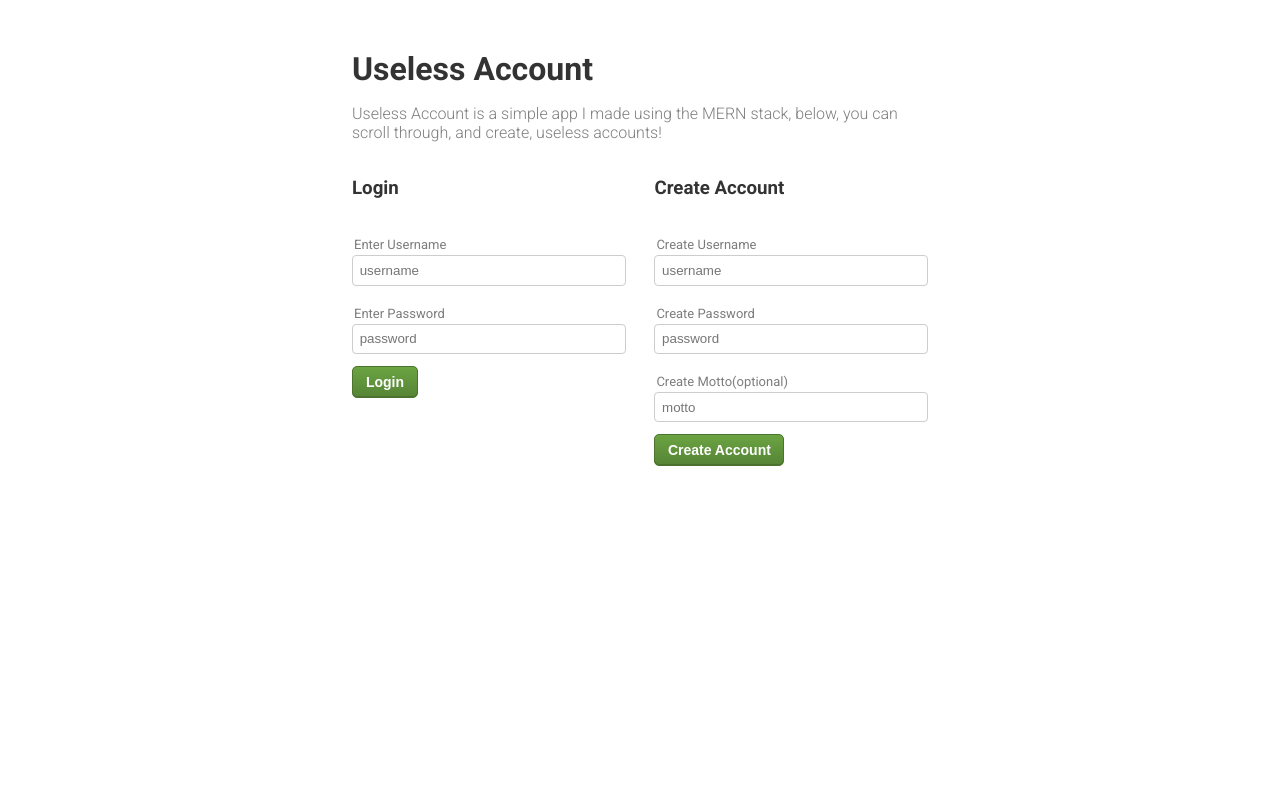
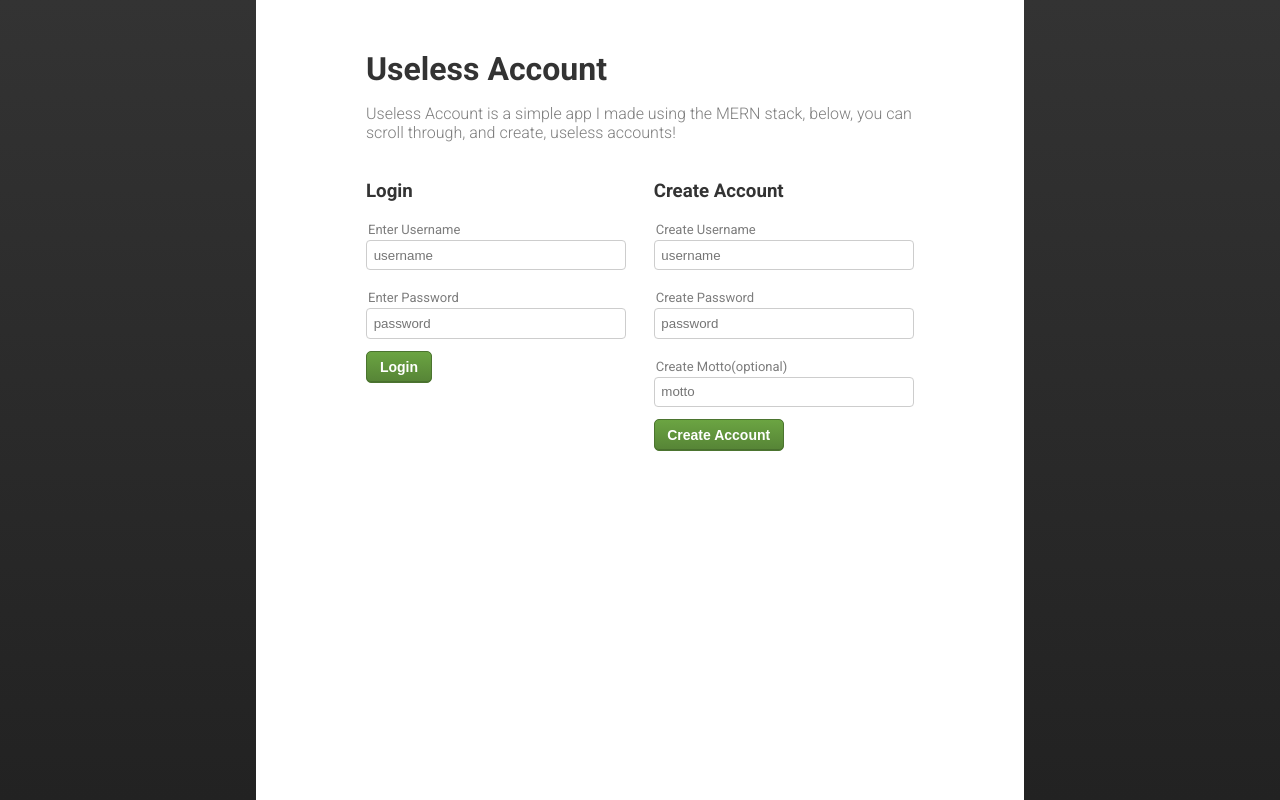
Before and after one commit to MichaelSpencer1995/useless-account, a React (Create React App) app: page / in a window 1280 px wide. Built offline with nearby package versions, Linux system fonts and the light colour scheme.

Commit message:
styled page

```diff
--- a/src/App.js
+++ b/src/App.js
@@ -9,13 +9,21 @@ class App extends Component {
   constructor(props) {
     super(props)
 
+    this.state = {
+      loginView: true,
+      loadingView: false,
+      accountsView: false
 
+      // loginView: false,
+      // loadingView: false,
+      // accountsView: true
+    }
   }
 
   render() {
+    if(this.state.loginView) {
       return (
         <Container>
-        <LeftContainer>
             <TitleAndDes />
 
             <FormsContainer>
@@ -23,18 +31,29 @@ class App extends Component {
 
               <CreateAccountForm />
             </FormsContainer>
-        </LeftContainer>
+        </Container>
+      )
+    }
+    if(this.state.accountsView) {
+      return (
+        <Container>
+          <TitleAndDes />
 
           <AccountsList />
         </Container>
       )
     }
   }
+}
 
 const Container = styled.div`
-  width: 45%;
+  width: 60%;
+  height: 100vh;
+  background: white;
   margin: 0 auto;
-  margin-top: 50px;
+  padding: 50px 110px;
+  box-sizing: border-box;
+  padding-bottom: 0;
   // display: flex;
   // justify-content: space-between;
 
@@ -46,6 +65,7 @@ const Container = styled.div`
 const FormsContainer = styled.div`
   display: flex;
   justify-content: space-between;
+  margin-top: 38px;
 
   > * {
     flex-basis: 47.5%;
@@ -54,4 +74,5 @@ const FormsContainer = styled.div`
 const LeftContainer = styled.div``
 const RightContainer = styled.div``
 
+
 export default App
--- /dev/null
+++ b/src/components/accounts_hard_data.js
@@ -0,0 +1,19 @@
+const data = [
+    {
+        username: "BigLazyPitufo",
+        password: 'asfafsafs',
+        motto: 'Hello World'
+    },
+    {
+        username: "UnLazyPitufo",
+        password: '123',
+        motto: 'Goodbye World'
+    },
+    {
+        username: "obsessedwiththeprocess",
+        password: 'xzxzxzx',
+        motto: 'yolo'
+    },
+]
+
+export default data
--- a/src/components/accounts_list.js
+++ b/src/components/accounts_list.js
@@ -1,13 +1,32 @@
 import React, { Component } from 'react'
 import styled from 'styled-components'
+import accountsHardData from './accounts_hard_data'
 
-class AccountsList extends Component {
+class AccountsListComponent extends Component {
     render() {
+        const Accounts = accountsHardData.map(account => (
+            <Account>
+                <h3>
+                    {account.username}
+                </h3>
+
+                <p>
+                    {account.motto}
+                </p>
+            </Account>
+        ))
+
         return (
-            <div>
-            </div>
+            <AccountsList>
+                { Accounts }
+            </AccountsList>
         )
     }
 }
 
-export default AccountsList
+const Account = styled.div``
+const AccountsList = styled.div`
+    margin-top: 40px;
+`
+
+export default AccountsListComponent
--- a/src/index.css
+++ b/src/index.css
@@ -1,15 +1,16 @@
 body {
   margin: 0;
   padding: 0;
+  background: linear-gradient(#333, #222);
   font-family: 'Roboto', Helvetica, Arial, sans-serif;
-}
-
-* {
-  box-sizing: border-box;
 }
 
 h1, h3, label {
   color: #333;
+}
+
+h3 {
+  margin: 0;
 }
 
 h1 {
```
Lines whose indentation alone changed are shown as unchanged.
